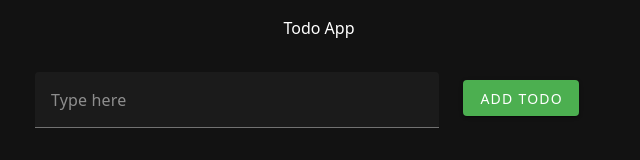
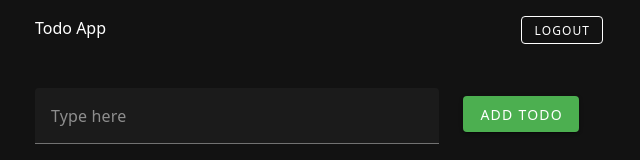
Before and after one commit to onurcankaya/vue-todo-app, a Vue app: page /dashboard in a window 1280 px wide. Shown: the top 160 px of the page, without its empty margins (321-961 px from the left). Built offline with nearby package versions, Linux system fonts and the light colour scheme; no server answers; the HTML template or start-up script is replaced by a standard one.

Commit message:
implement logout

```diff
--- a/src/components/Dashboard.vue
+++ b/src/components/Dashboard.vue
@@ -1,10 +1,28 @@
 <script setup lang="ts">
 import TodoList from "./TodoList.vue";
+import { useRouter } from "vue-router";
+
+const router = useRouter();
+
+const logout = () => {
+  localStorage.removeItem("jwt");
+  router.push("/login");
+};
 </script>
 
 <template>
   <v-container max-width="600">
-    <h1 class="text-center">Todo App</h1>
+    <v-row>
+      <v-col>Todo App</v-col>
+      <v-col cols="auto">
+        <v-btn
+          text="Logout"
+          size="small"
+          variant="outlined"
+          @click="logout"
+        ></v-btn>
+      </v-col>
+    </v-row>
     <TodoList />
   </v-container>
 </template>
```
